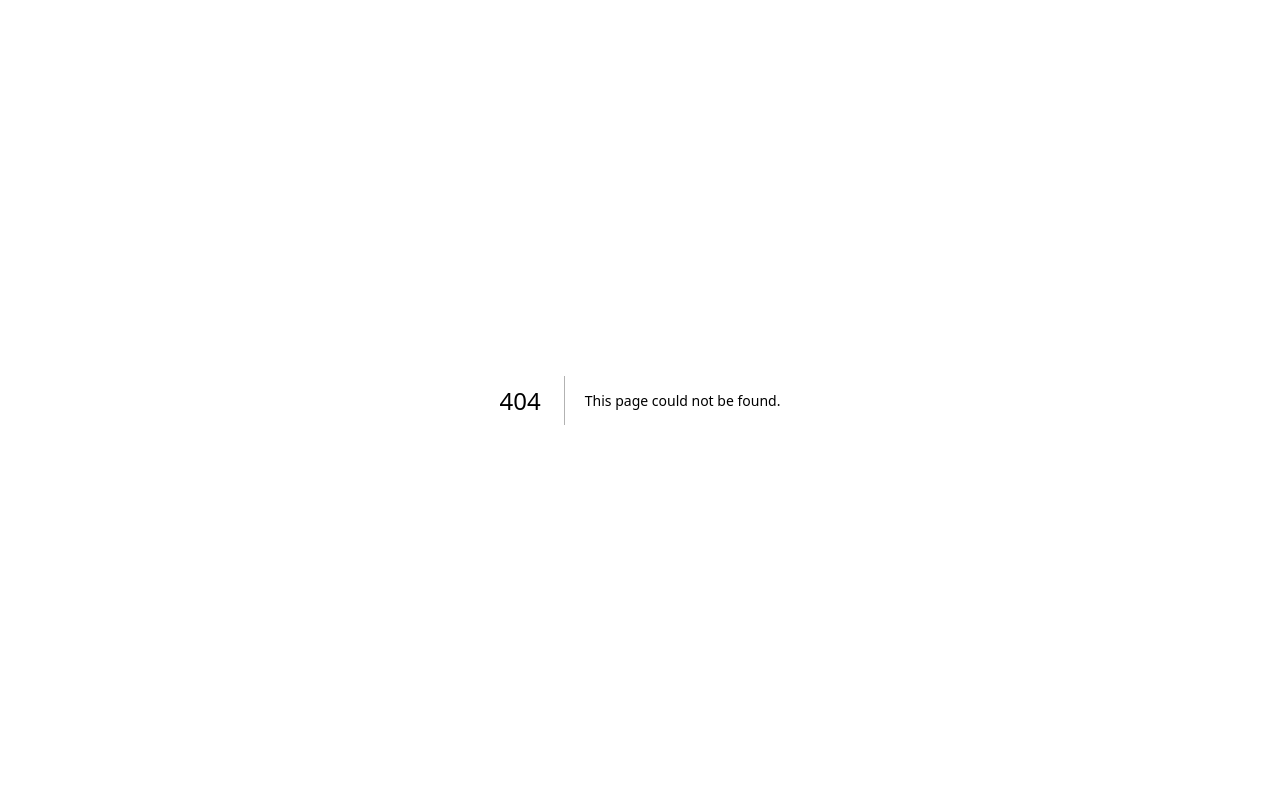
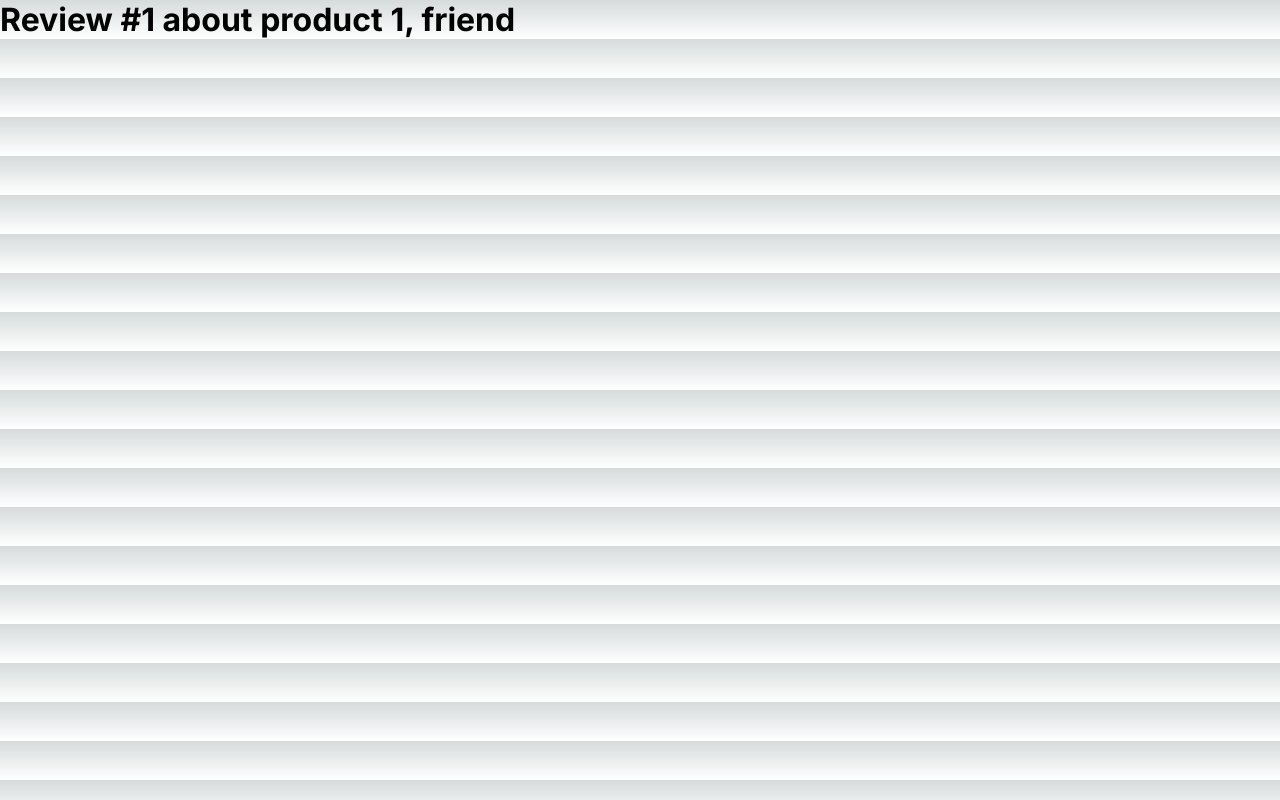
Before and after one commit to Tanya1621/nextProject, a Next.js app: page /product/1/1 in a window 1280 px wide. Before the commit this address had no page. Built offline with nearby package versions, Linux system fonts and the light colour scheme.

Commit message:
nested dynamic route

```diff
--- /dev/null
+++ b/app/product/[productId]/[reviewId]/page.js
@@ -0,0 +1,12 @@
+'use client'
+import {useSearchParams} from "next/navigation";
+
+function Review ({params}) {
+    return (
+        <>
+           <h1>Review #{params.reviewId} about product {params.productId}, friend </h1>
+        </>
+    )
+}
+
+export default Review
```
